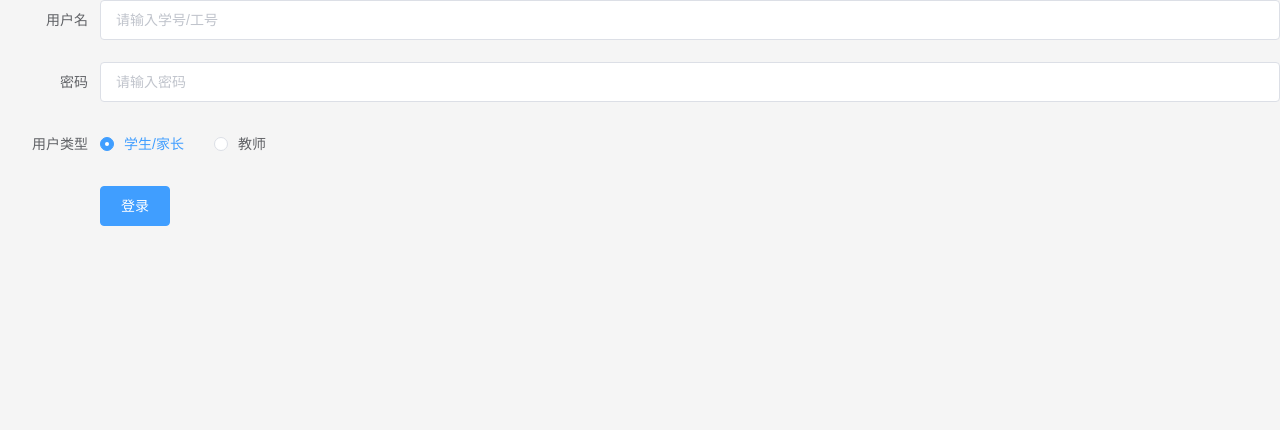
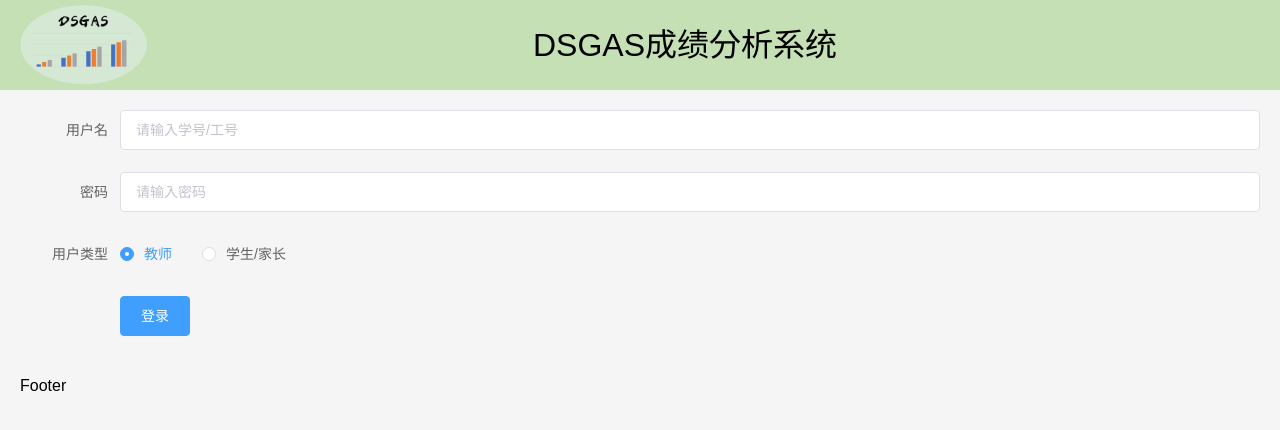
Before and after one commit to fll149866/double_sub_grade_analysis_system_front, a Vue app: page /#/login in a window 1280 px wide. Shown: the top 430 px of the page. Built offline with nearby package versions, Linux system fonts and the light colour scheme.

Commit message:
登录header设计

```diff
--- /dev/null
+++ b/src/components/LoginHeader.vue
@@ -0,0 +1,33 @@
+<template>
+  <el-header style="height: 90px">
+    <span class="system-logo"><img src="../assets/logo.png" /></span>
+    <h3 class="system-name">DSGAS成绩分析系统</h3>
+  </el-header>
+</template>
+
+<script>
+export default {};
+</script>
+
+<style lang="scss" scoped>
+.el-header {
+  display: flex;
+  line-height: 60px;
+  align-items: center;
+  background-color: rgb(197, 224, 180);
+  justify-content: center;
+  .system-logo {
+    text-align: center;
+    display: flex;
+    height: 80px;
+    width: 90px;
+    border-radius: 50%;
+  }
+  .system-name {
+    width: 100%;
+    display: flex;
+    justify-content: center;
+    font-size: 32px;
+  }
+}
+</style>
--- /dev/null
+++ b/src/components/LoginMain.vue
@@ -0,0 +1,98 @@
+<template>
+  <el-main>
+    <el-form
+      v-loading="loading"
+      element-loading-text="登录中..."
+      element-loading-spinner="el-icon-loading"
+      :model="loginForm"
+      status-icon
+      :rules="rules"
+      ref="loginForm"
+      label-width="100px"
+      class="demo-ruleForm"
+    >
+      <el-form-item label="用户名" prop="username">
+        <el-input type="text" v-model="loginForm.username" autocomplete="off" placeholder="请输入学号/工号"></el-input>
+      </el-form-item>
+      <el-form-item label="密码" prop="password">
+        <el-input type="password" v-model="loginForm.password" autocomplete="off" placeholder="请输入密码"></el-input>
+      </el-form-item>
+      <el-form-item label="用户类型">
+        <el-radio-group v-model="loginForm.userType">
+          <el-radio :label="'TEACHER'">教师</el-radio>
+          <el-radio :label="'STUDENT'">学生/家长</el-radio>
+        </el-radio-group>
+      </el-form-item>
+      <el-form-item>
+        <el-button type="primary" @click="submitForm('loginForm')">登录</el-button>
+      </el-form-item>
+    </el-form>
+  </el-main>
+</template>
+
+<script>
+import { loginApi } from "@/api/getData";
+
+export default {
+  data() {
+    // 校验用户名
+    var validateUsername = (rule, value, callback) => {
+      if (value === "") {
+        callback(new Error("请输入用户名"));
+      } else {
+        callback();
+      }
+    };
+
+    // 校验密码
+    var validatePass = (rule, value, callback) => {
+      if (value === "") {
+        callback(new Error("请输入密码"));
+      } else {
+        callback();
+      }
+    };
+
+    return {
+      loading: false,
+      loginForm: {
+        username: "",
+        password: "",
+        userType: "TEACHER",
+      },
+      rules: {
+        username: [{ validator: validateUsername, trigger: "blur" }],
+        password: [{ validator: validatePass, trigger: "blur" }],
+      },
+    };
+  },
+  methods: {
+    submitForm(formName) {
+      this.$refs[formName].validate((valid) => {
+        if (valid) {
+          this.loading = true;
+          loginApi(this.loginForm.username, this.loginForm.password, this.loginForm.userType).then((res) => {
+            console.log(res, this.loginForm.userType);
+            if (res.data.code === 0) {
+              this.loading = false;
+              localStorage.setItem("token", res.data.data);
+              this.$router.push({ name: "home" });
+            } else {
+              this.loading = false;
+              this.$message.error("用户名或密码错误");
+            }
+          });
+        } else {
+          console.log("error submit!!");
+          return false;
+        }
+      });
+    },
+    resetForm(formName) {
+      this.$refs[formName].resetFields();
+    },
+  },
+};
+</script>
+
+<style lang="scss" scoped></style>
--- a/src/views/Login/Login.vue
+++ b/src/views/Login/Login.vue
@@ -1,96 +1,18 @@
 <template>
-  <div>
-    <el-form
-      v-loading="loading"
-      element-loading-text="登录中..."
-      element-loading-spinner="el-icon-loading"
-      :model="loginForm"
-      status-icon
-      :rules="rules"
-      ref="loginForm"
-      label-width="100px"
-      class="demo-ruleForm"
-    >
-      <el-form-item label="用户名" prop="username">
-        <el-input type="text" v-model="loginForm.username" autocomplete="off" placeholder="请输入学号/工号"></el-input>
-      </el-form-item>
-      <el-form-item label="密码" prop="password">
-        <el-input type="password" v-model="loginForm.password" autocomplete="off" placeholder="请输入密码"></el-input>
-      </el-form-item>
-      <el-form-item label="用户类型">
-        <el-radio-group v-model="loginForm.userType">
-          <el-radio :label="'STUDENT'">学生/家长</el-radio>
-          <el-radio :label="'TEACHER'">教师</el-radio>
-        </el-radio-group>
-      </el-form-item>
-      <el-form-item>
-        <el-button type="primary" @click="submitForm('loginForm')">登录</el-button>
-      </el-form-item>
-    </el-form>
-  </div>
+  <el-container>
+    <login-header></login-header>
+    <login-main></login-main>
+    <el-footer>Footer</el-footer>
+  </el-container>
 </template>
 
 <script>
-import { loginApi } from "@/api/getData";
-
+import LoginMain from "@/components/LoginMain";
+import LoginHeader from "@/components/LoginHeader";
 export default {
-  data() {
-    // 校验用户名
-    var validateUsername = (rule, value, callback) => {
-      if (value === "") {
-        callback(new Error("请输入用户名"));
-      } else {
-        callback();
-      }
-    };
-
-    // 校验密码
-    var validatePass = (rule, value, callback) => {
-      if (value === "") {
-        callback(new Error("请输入密码"));
-      } else {
-        callback();
-      }
-    };
-
-    return {
-      loading: false,
-      loginForm: {
-        username: "",
-        password: "",
-        userType: "STUDENT",
-      },
-      rules: {
-        username: [{ validator: validateUsername, trigger: "blur" }],
-        password: [{ validator: validatePass, trigger: "blur" }],
-      },
-    };
-  },
-  methods: {
-    submitForm(formName) {
-      this.$refs[formName].validate((valid) => {
-        if (valid) {
-          this.loading = true;
-          loginApi(this.loginForm.username, this.loginForm.password, this.loginForm.userType).then((res) => {
-            console.log(res, this.loginForm.userType);
-            if (res.data.code === 0) {
-              this.loading = false;
-              localStorage.setItem("token", res.data.data);
-              this.$router.push({ name: "home" });
-            } else {
-              this.loading = false;
-              this.$message.error("用户名或密码错误");
-            }
-          });
-        } else {
-          console.log("error submit!!");
-          return false;
-        }
-      });
-    },
-    resetForm(formName) {
-      this.$refs[formName].resetFields();
-    },
+  components: {
+    LoginMain,
+    LoginHeader,
   },
 };
 </script>
```
Also changed, not shown: src/assets/images/forest.png (added), src/assets/logo.png.
